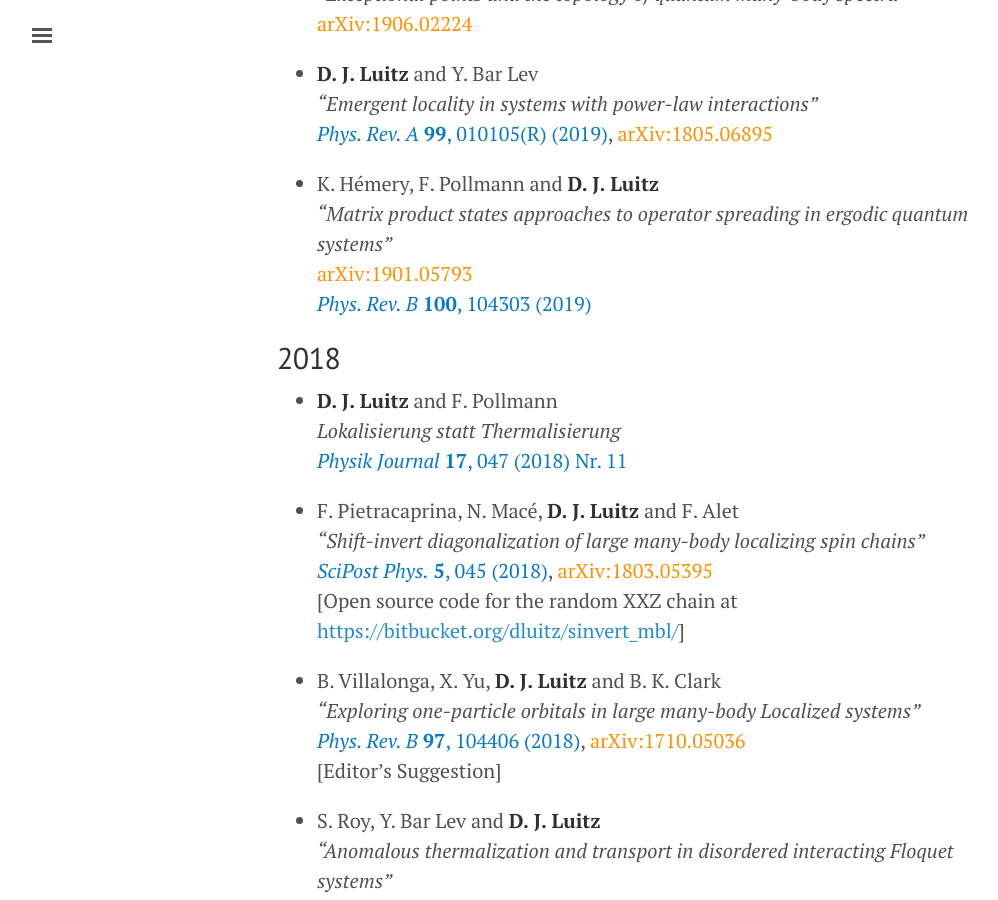
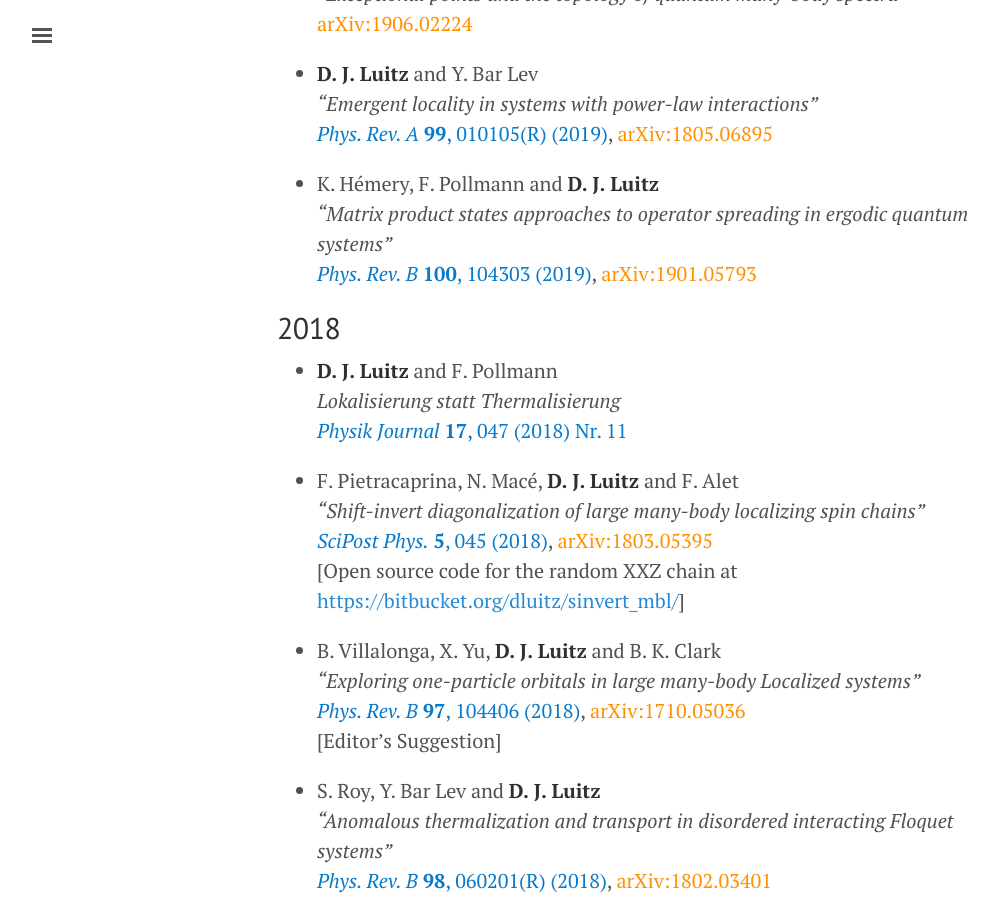
Before and after one commit to dluitz/dluitz.github.io, a Jekyll site: the page built from publications.md, in a window 1280 px wide and 900 px high, scrolled down 871 px. Shown: the whole window, without its empty margins (3-1001 px from the left). Built offline with Jekyll 4.4.1, drawn with Linux system fonts in a browser that asks for light colours.

Commit message:
[publist]

```diff
--- a/publications.md
+++ b/publications.md
@@ -42,8 +42,7 @@ My ORCID is [0000-0003-0099-5696](https://orcid.org/0000-0003-0099-5696).
 
 + K. Hémery, F. Pollmann and **D. J. Luitz**
 *"Matrix product states approaches to operator spreading in ergodic quantum systems"*
-[arXiv:1901.05793](https://arxiv.org/abs/1901.05793){:class='arxiv'}
-[*Phys. Rev. B* **100**, 104303 (2019)](https://journals.aps.org/prb/abstract/10.1103/PhysRevB.100.104303){:class='pub'}
+[*Phys. Rev. B* **100**, 104303 (2019)](https://journals.aps.org/prb/abstract/10.1103/PhysRevB.100.104303){:class='pub'}, [arXiv:1901.05793](https://arxiv.org/abs/1901.05793){:class='arxiv'}
 
 
 2018
```
